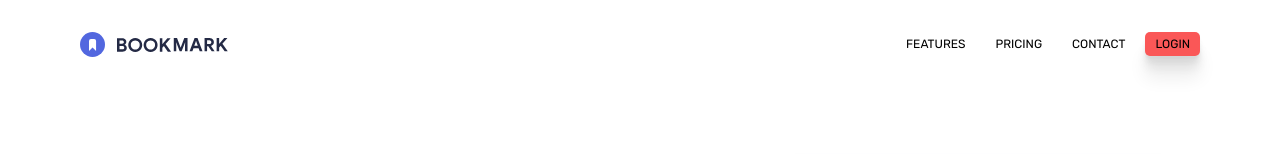
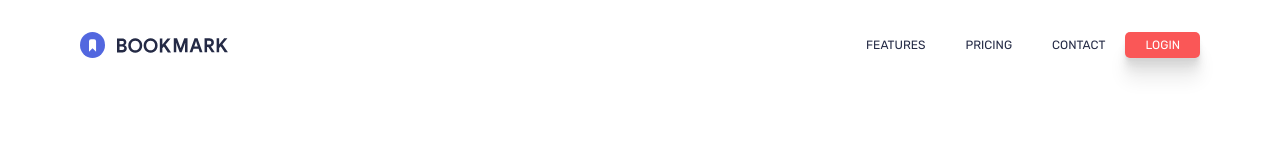
Before and after one commit to Z11mm/bookmark-landing-page, a React (Create React App) app: page / in a window 1280 px wide. Shown: the top 154 px of the page. Built offline with nearby package versions, Linux system fonts and the light colour scheme.

Commit message:
Style: Add header styles

```diff
--- a/src/assets/css/main.css
+++ b/src/assets/css/main.css
@@ -10,10 +10,10 @@ header {
       display: flex;
       align-items: center; }
       header nav ul li {
-        padding: 5px 10px;
-        margin-left: 10px;
         text-transform: uppercase;
-        font-size: 12px; }
+        font-size: 12px;
+        padding: 6px 20px;
+        color: #252b46; }
 
 .hero {
   display: flex; }
@@ -26,7 +26,8 @@ img {
   box-shadow: 0 2.8px 2.2px rgba(0, 0, 0, 0.034), 0 6.7px 5.3px rgba(0, 0, 0, 0.048), 0 12.5px 10px rgba(0, 0, 0, 0.06), 0 22.3px 17.9px rgba(0, 0, 0, 0.072); }
 
 .nav-btn {
-  background-color: #fa5757; }
+  background-color: #fa5757;
+  color: #fff; }
 
 * {
   padding: 0;
@@ -35,4 +36,5 @@ img {
 
 body {
   font-family: "Rubik", Helvetica, sans-serif;
-  padding: 0 5rem; }
+  padding: 0 5rem;
+  font-size: 16px; }
--- a/src/scss/_button.scss
+++ b/src/scss/_button.scss
@@ -9,4 +9,6 @@
 .nav-btn {
   @extend %btn;
   background-color: $soft-red;
+  color: #fff;
+  // padding: 5px 15px;
 }
--- a/src/scss/_header.scss
+++ b/src/scss/_header.scss
@@ -15,10 +15,15 @@ header {
       align-items: center;
 
       li {
-        padding: 5px 10px;
-        margin-left: 10px;
+        // margin-left: 10px;
         text-transform: uppercase;
         font-size: 12px;
+        padding: 6px 20px;
+        color: $very-dark-blue;
+
+        // &:not(.nav-btn) {
+        //   margin-left: 10px;
+        // }
         // border: 1px solid #000;
       }
     }
--- a/src/scss/main.scss
+++ b/src/scss/main.scss
@@ -12,4 +12,5 @@
 body {
   font-family: $font-stack;
   padding: 0 5rem;
+  font-size: 16px;
 }
```
